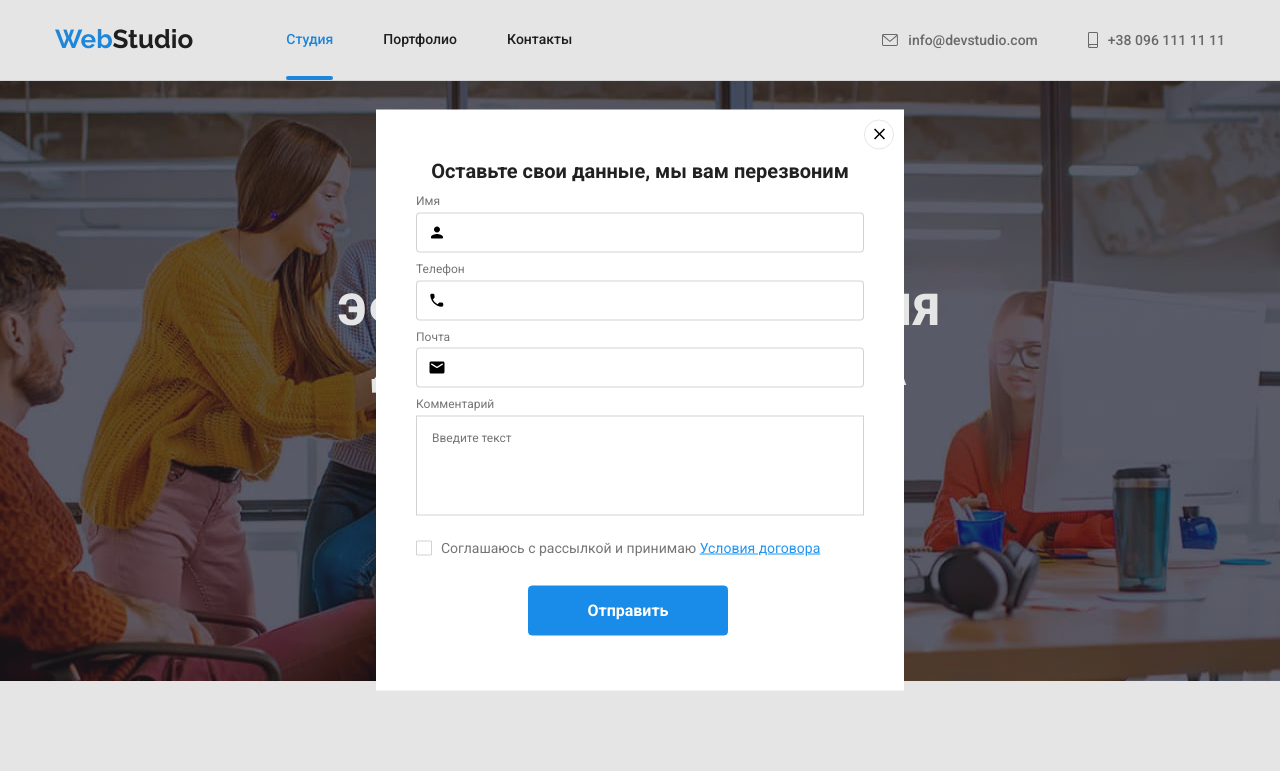
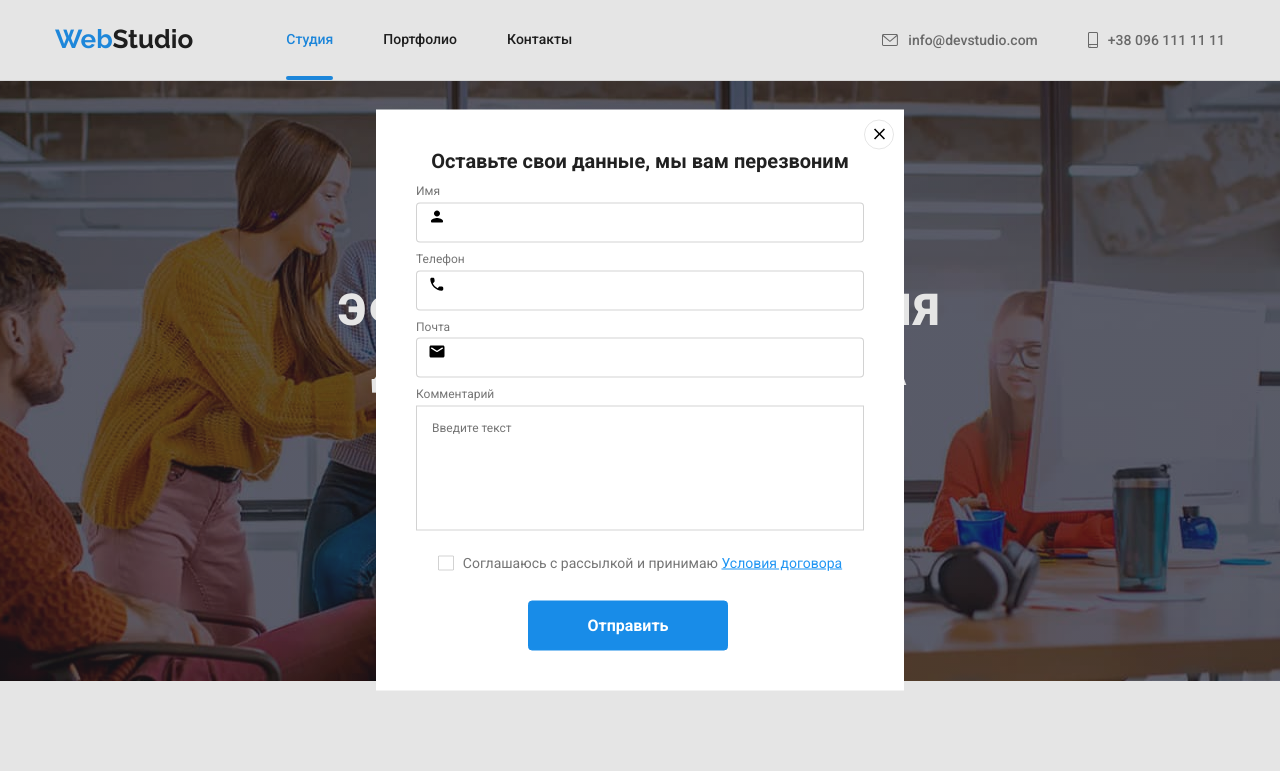
Before and after one commit to Togzhan22/goit-markup-hw-06, a plain HTML site: page index.html in a window 1280 px wide. Both pictures are taken after a click on the button "Заказать услугу". Shown: the top 771 px of the page. Drawn offline with nearby package versions, Linux system fonts and the light colour scheme.

Commit message:
Исправили ошибки

```diff
--- a/css/styles.css
+++ b/css/styles.css
@@ -334,8 +334,8 @@
     }
 
     .modal {
-        min-width: 528px;
-        min-height: 581px;
+        width: 528px;
+        height: 581px;
         background-color: #FFFFFF;
         position: absolute;
         top: 50%;
@@ -380,7 +380,6 @@
         line-height: 23px;
         color: #212121;
         margin-bottom: 12px;
-        margin-top: 10px;
         width: 448px;
         height: 23px;
         text-align: center;
@@ -393,10 +392,15 @@
         font-size: 12px;
     }
 
+    .contact-label {
+        position: relative;
+    }
+
     .contact-form-input {
         width: 100%;
         height: 40px;
         margin-bottom: 10px;
+        margin-top: 4px;
         padding-left: 42px;
         border: 1px solid rgba(33, 33, 33, 0.2);
         border-radius: 4px;
@@ -406,11 +410,6 @@
     .contact-form-input:focus {
         outline: none;
         border-color: #188CE8;
-    }
-
-    .contact-form-input-wrapper {
-        position: relative;
-        margin-top: 4px;
     }
 
     .icon-form {
@@ -428,7 +427,7 @@
 
     .contact-form-message {
         width: 100%;
-        height: 100px;
+        height: 125px;
         padding: 15px;
         margin-top: 4px;
         margin-bottom: 20px;
@@ -447,6 +446,7 @@
     .contact-form-checkbox-label {
         display: flex;
         align-items: center;
+        justify-content: center;
         font-size: 14px;
         margin-bottom: 30px;
     }
--- a/index.html
+++ b/index.html
@@ -68,7 +68,6 @@
                 </p>
                 <label class="contact-label">
                   <span class="contact-form-field-span">Имя</span>
-                  <div class="contact-form-input-wrapper">
                   <input
                     type="text"
                     class="contact-form-input"
@@ -78,11 +77,9 @@
                   <svg class="icon-form" width="18" height="18">
                     <use href="./images/icons.svg#icon-person-black"></use>
                   </svg>
-                  </div>
                 </label>
                 <label class="contact-label">
                   <span class="contact-form-field-span">Телефон</span>
-                  <div class="contact-form-input-wrapper">
                   <input
                     type="tel"
                     class="contact-form-input"
@@ -94,11 +91,9 @@
                   <svg class="icon-form" width="18" height="18">
                     <use href="./images/icons.svg#icon-phone-black"></use>
                   </svg>
-                  </div>
                 </label>
                 <label class="contact-label">
                   <span class="contact-form-field-span">Почта</span>
-                  <div class="contact-form-input-wrapper">
                   <input
                     type="email"
                     class="contact-form-input"
@@ -108,7 +103,6 @@
                   <svg class="icon-form" width="18" height="18">
                     <use href="./images/icons.svg#icon-email-black"></use>
                   </svg>
-                  </div>
                 </label>
                 <label class="contact-label">
                   <span class="contact-form-field-span">Комментарий</span>
```
Lines whose indentation alone changed are shown as unchanged.
